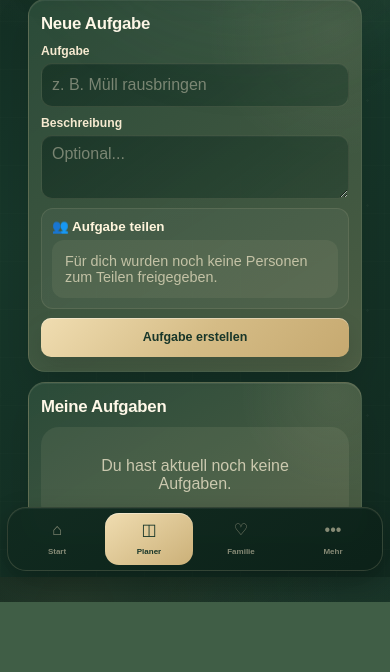
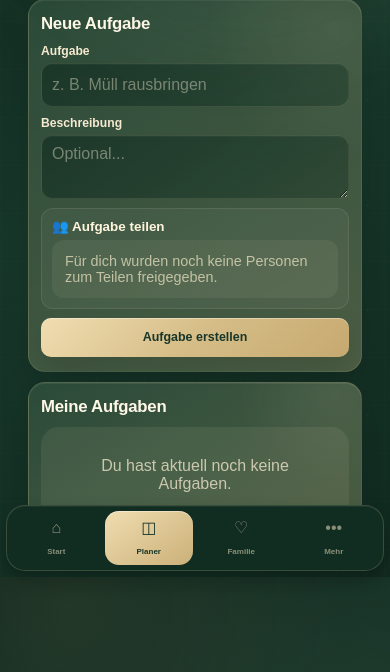
Before and after one commit to JK597/familienplaner, a Flask app: page /aufgaben in a window 390 px wide. Shown: the part 267-939 px from the top of the page. Before the commit the page ends 869 px from the top, so only its background shows below. Run offline with Flask 3, Linux system fonts and the light colour scheme; the visitor is signed in with stand-in values (Sample User, id 1); data that the repository does not hold is empty; some libraries are stand-ins or nearby versions.

Commit message:
iPhone Navigation bei Aufgaben und Finanzen stabilisiert

```diff
--- a/templates/aufgaben.html
+++ b/templates/aufgaben.html
@@ -1875,6 +1875,94 @@
         }
 
 @media (min-width:900px){.task-page{width:min(1320px,calc(100% - 315px))!important;margin:0 40px 0 auto!important;padding-top:28px!important}.task-topbar{min-height:66px;padding:12px 16px!important;border-radius:20px!important}.task-hero{padding:32px 34px!important;border-radius:26px!important}.task-stats{grid-template-columns:repeat(3,minmax(0,1fr))!important;gap:10px!important}.task-panel{padding:24px!important;border-radius:22px!important}.task-list{display:grid!important;grid-template-columns:repeat(2,minmax(0,1fr))!important;gap:10px!important}}
+
+        /* =========================================================
+           iPHONE NAVIGATION – STABILITÄTS-FIX
+           Kein Blur, kein translate, kein contain/will-change.
+           Dadurch reagiert die Leiste in iOS/PWA zuverlässiger.
+        ========================================================= */
+
+        @media (max-width: 899px) {
+
+            body {
+                padding-bottom:
+                    calc(
+                        94px
+                        + env(safe-area-inset-bottom)
+                    ) !important;
+            }
+
+            .global-app-nav {
+                position: fixed !important;
+
+                left: 6px !important;
+                right: 6px !important;
+                bottom:
+                    calc(
+                        6px
+                        + env(safe-area-inset-bottom)
+                    ) !important;
+
+                width: auto !important;
+                max-width: none !important;
+
+                margin: 0 !important;
+
+                -webkit-transform: none !important;
+                transform: none !important;
+
+                will-change: auto !important;
+                contain: none !important;
+                isolation: auto !important;
+
+                -webkit-backface-visibility: visible !important;
+                backface-visibility: visible !important;
+
+                -webkit-backdrop-filter: none !important;
+                backdrop-filter: none !important;
+
+                background:
+                    #112d21 !important;
+
+                border:
+                    1px solid
+                    rgba(239, 220, 177, 0.18) !important;
+
+                box-shadow:
+                    0 7px 18px rgba(0,0,0,0.20),
+                    inset 0 1px 0 rgba(255,255,255,0.045) !important;
+
+                z-index: 99999 !important;
+
+                pointer-events: auto !important;
+            }
+
+            .global-app-nav a {
+                min-height: 54px !important;
+
+                pointer-events: auto !important;
+                touch-action: manipulation !important;
+
+                -webkit-user-select: none !important;
+                user-select: none !important;
+
+                -webkit-tap-highlight-color:
+                    rgba(240, 221, 177, 0.08);
+
+                transition:
+                    background 0.08s linear,
+                    color 0.08s linear !important;
+            }
+
+            .global-app-nav a:active {
+                -webkit-transform: none !important;
+                transform: none !important;
+
+                opacity: 0.90;
+            }
+
+        }
+
     </style>
 
 </head>
```
Also changed, not shown: templates/finanzen.html (+88 -0 lines).
